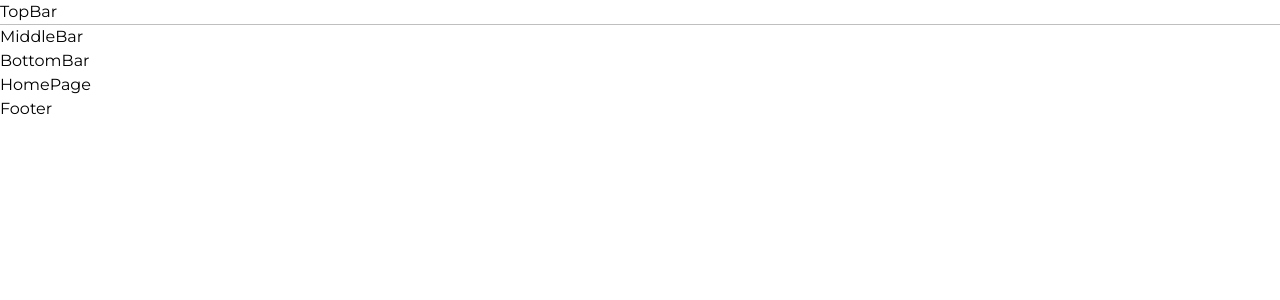
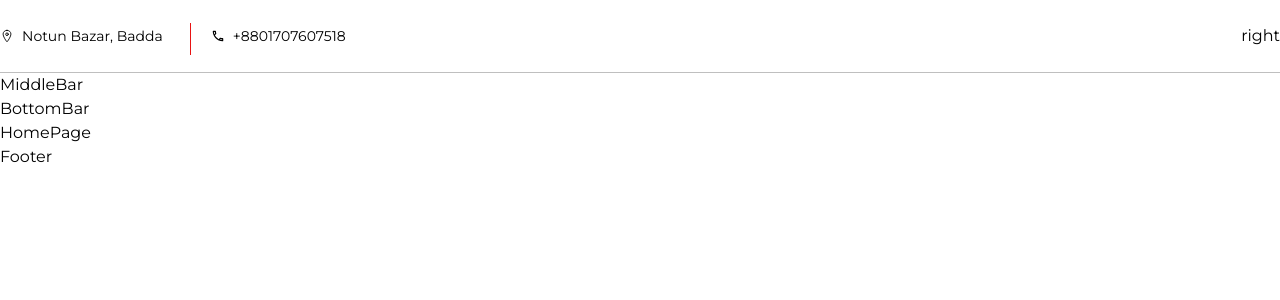
Before and after one commit to JobayerRahman106/eshopapp, a React (Vite) app: page / in a window 1280 px wide. Shown: the top 300 px of the page. Built offline with nearby package versions, Linux system fonts and the light colour scheme.

Commit message:
TopBar left side complete

```diff
--- a/src/header/TopBar.jsx
+++ b/src/header/TopBar.jsx
@@ -1,8 +1,27 @@
+// @ts-nocheck
+import Container from '../components/commonLayouts/Container'
 import React from 'react'
+import { Link } from 'react-router-dom'
+import { IoLocationOutline } from "react-icons/io5";
+import { MdOutlineLocalPhone } from "react-icons/md";
 
 const TopBar = () => {
   return (
-    <div className='border-b border-[#BFBFBF] border-solid'>TopBar</div>
+    <div className='border-b border-[#BFBFBF] border-solid py-6'>
+      <Container>
+        <div className='flex items-center justify-between '>
+          <div className='flex items-center gap-12 font-normal text-sm relative after-content-[""] after:absolute after:top-[-15%] after:left-[55%] after:w-[1px] after:h-[32px] after:bg-[#e81313] after:-tranlate-y-1/2'>
+            <Link to="https://maps.app.goo.gl/kJyxP1vAUUhX7cgq7" target="_blank" className='flex items-center gap-2'>
+              <IoLocationOutline /> Notun Bazar, Badda
+            </Link>
+            <Link tel="+8801707607518" className='flex items-center gap-2'>
+            <MdOutlineLocalPhone /> +8801707607518
+            </Link>
+          </div>
+          <div>right</div>
+        </div>
+      </Container>
+    </div>
   )
 }
 
```
